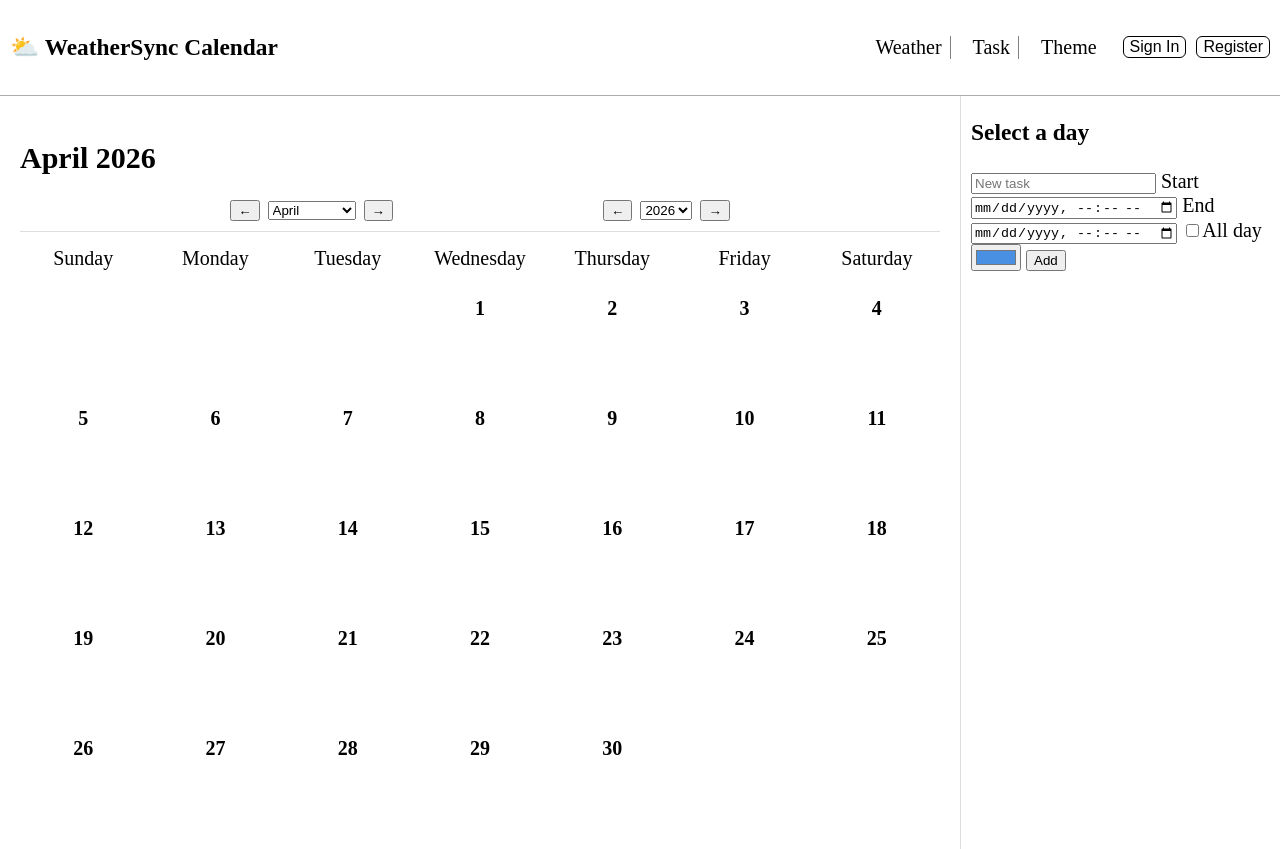
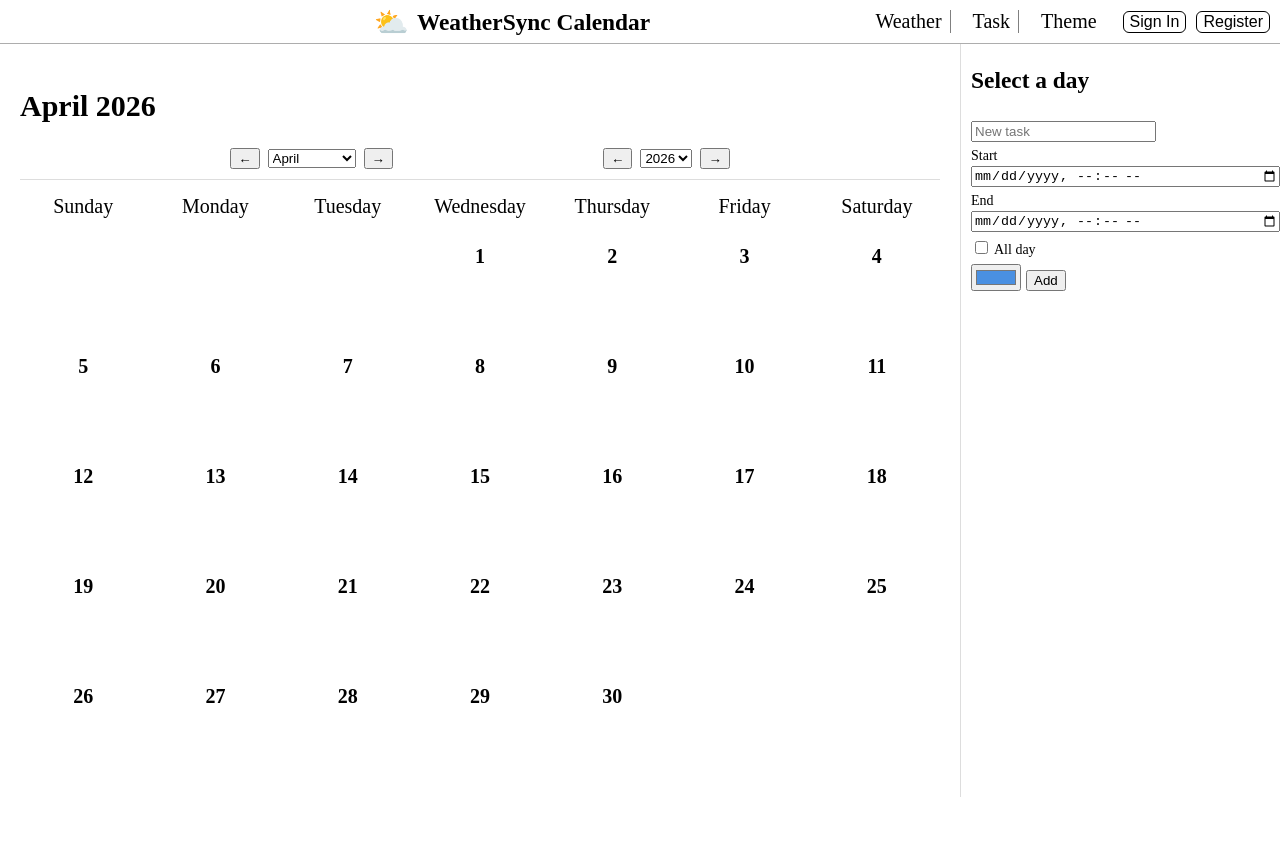
Before and after one commit to GoodNews-11/CS321-Calendar-Project, a plain HTML site: page client/index.html in a window 1280 px wide. After the commit the page ends 800 px from the top, so only its background shows below. Drawn offline with Linux system fonts and the light colour scheme.

Commit message:
Add task time-input UI and centerd header

```diff
--- a/client/style.css
+++ b/client/style.css
@@ -12,7 +12,26 @@ header {
   padding: 10px;
   border-bottom: 1px solid rgb(173, 173, 173);
 }
+header {
+  position: relative;
+}
 
+#app-title {
+  position: absolute;
+  left: 40%;
+  top: 50%;
+  transform: translate(-50%, -50%);
+  margin: 0;
+  display: flex;
+  align-items: center;
+  gap: 8px;
+  white-space: nowrap;
+  pointer-events: none;
+}
+
+.app-icon {
+  font-size: 1.2em;
+}
 .auth-buttons {
   display: flex;
   gap: 10px;
@@ -159,7 +178,29 @@ a:active {
 .weather-search button:hover {
   background: #f0f0f0;
 }
+.time-label,
+.allday-label {
+  display: block;
+  font-size: 14px;
+  margin: 6px 0;
+}
 
+.time-label input {
+  display: block;
+  margin-top: 2px;
+  width: 100%;
+  box-sizing: border-box;
+}
+
+.allday-label input {
+  margin-right: 6px;
+}
+
+.task-time {
+  font-size: 13px;
+  opacity: 0.85;
+  margin-left: 4px;
+}
 /* DARK MODE */
 
 body.dark #weatherPanel {
```
